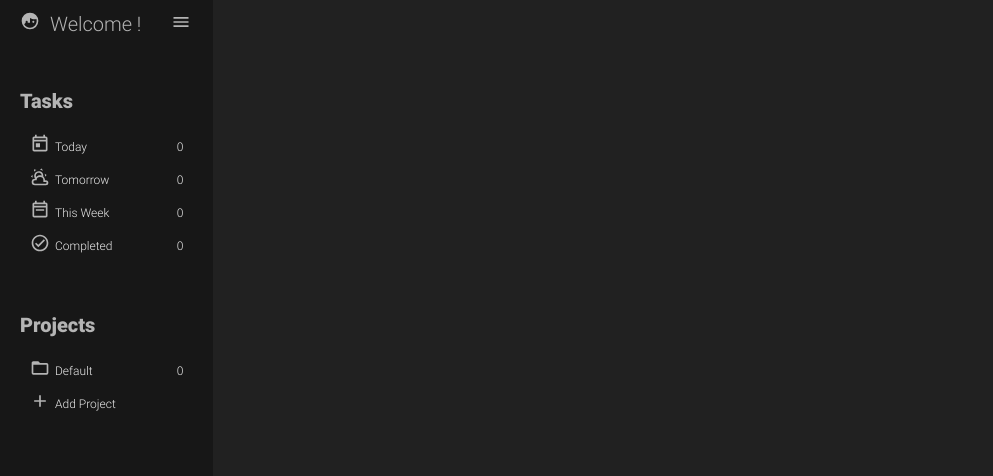
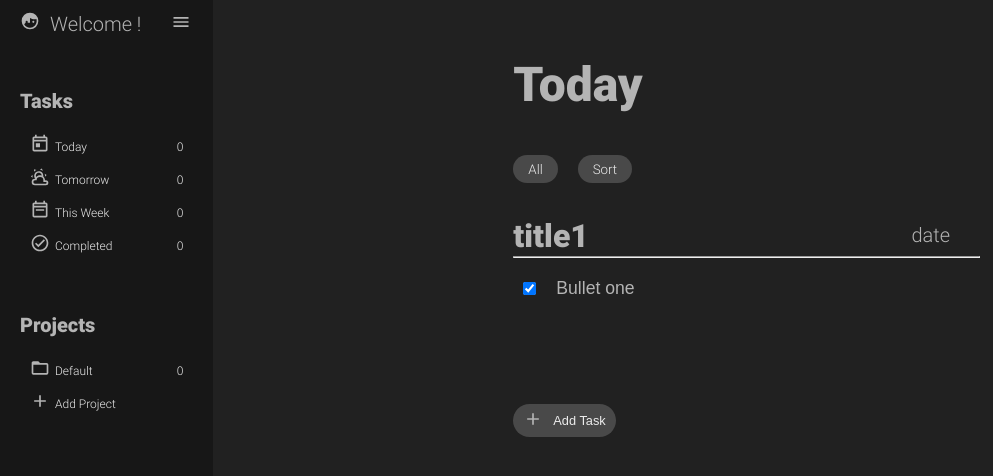
Before and after one commit to kalvinliang965/odin-todo-list, a website built with webpack: page src/index.html in a window 1280 px wide. Shown: the whole page, without its empty margins (0-993 px from the left). Built offline with nearby package versions, Linux system fonts and the light colour scheme.

Commit message:
completed the UI for content section

```diff
--- a/src/index.html
+++ b/src/index.html
@@ -93,7 +93,50 @@
     </div> -->
 
     <div class="content">
+        <div class="header">Today</div>
 
+        <div class="button-container">
+            <button>All</button>
+            <button>Sort</button>
+        </div>
+
+        <div class="content-item-container">
+
+            <div class="content-item">
+                <div class="headline">
+                    <div class="left">
+                        title1
+                    </div>
+                    <div class="right">
+                        <div class="date">
+                            date
+                        </div>
+
+                        <button>
+                            <div class="svg-container" data-type="dots">
+                                <svg xmlns="http://www.w3.org/2000/svg" viewBox="0 0 24 24">
+                                    <path d="M16,12A2,2 0 0,1 18,10A2,2 0 0,1 20,12A2,2 0 0,1 18,14A2,2 0 0,1 16,12M10,12A2,2 0 0,1 12,10A2,2 0 0,1 14,12A2,2 0 0,1 12,14A2,2 0 0,1 10,12M4,12A2,2 0 0,1 6,10A2,2 0 0,1 8,12A2,2 0 0,1 6,14A2,2 0 0,1 4,12Z" />
+                                </svg>
+                            </div>
+                        </button>
+                    </div>
+                </div>
+
+                <hr>
+
+                <button class="bullet-point">
+                    <input type="checkbox" checked>
+                    <div>Bullet one</div>
+                </button>
+
+            </div>
+
+        </div>
+
+        <button id="add-content-item">
+            <div class="svg-container" data-type="add"></div>
+            <span>Add Task</span>
+        </button>
     </div>
 
 </body>
--- a/src/style.css
+++ b/src/style.css
@@ -40,6 +40,16 @@ body {
     display: grid;
     grid-template-columns: 1fr 5fr;
     font-family: Roboto-light, sans-serif;
+}
+
+button {
+    background-color: inherit;
+    border: none;
+}
+
+button:hover {
+    background-color: var(--secondary-color);
+    border-radius: 50px;
 }
 
 .sidebar {
@@ -140,3 +150,92 @@ body {
     align-items: center;
     font-family: Roboto-light, sans-serif;
 }
+
+
+/****************** style for the main content ****************/
+
+body > .content {
+    padding: 50px 300px;
+}
+
+body > .content > .header {
+    font-size: 3rem;
+    margin-bottom: 40px;
+}
+
+body > .content > .button-container {
+    margin-bottom: 30px;
+    display: flex;
+    gap: 20px;
+}
+
+body > .content > .button-container > button {
+    padding: 5px 15px;
+    background-color: var(--tertiary-color);
+    color: var(--secondary-text);
+    border: none;
+    border-radius: 35px;
+    font-family: inherit;
+}
+
+body > .content > .button-container > button:hover {
+    background-color: var(--secondary-color);
+}
+
+.content > .content-item-container {
+    display: flex;
+    flex-direction: column;
+    margin-bottom: 100px;
+}
+
+.content-item > .headline {
+    display: flex;
+    justify-content: space-between;
+}
+
+.content-item > .headline > .left {
+    font-family: Roboto-black;
+    font-size: 2rem;
+}
+
+.content-item > .headline > .right {
+    display: flex;
+    gap: 10px;
+    align-items: center;
+    font-size: 1.25rem;
+}
+
+hr {
+    margin-bottom: 15px;
+}
+.content-item > .bullet-point {
+    width: 100%;
+    display: flex;
+    gap: 20px;
+    padding: 5px 10px;
+    background-color: inherit;
+    border: none;
+    color: var(--primary-text);
+    font-size: 1.1rem;
+    align-items: center;
+}
+
+button#add-content-item {
+    display: flex;
+    gap: 10px;
+    background-color: var(--tertiary-color);
+    border-radius: 35px;
+    padding: 5px 10px;
+    justify-content: center;
+    align-items: center;
+}
+
+button#add-content-item:hover {
+    background-color: var(--secondary-color);
+}
+
+#add-content-item > span {
+    color: var(--secondary-text);
+    font-family: inherit;
+    font-size: 0.8rem;
+}
```
